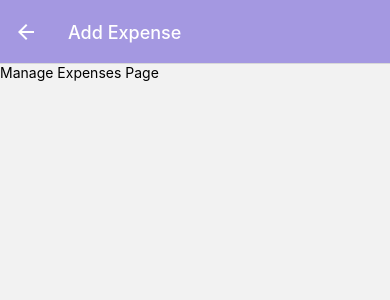
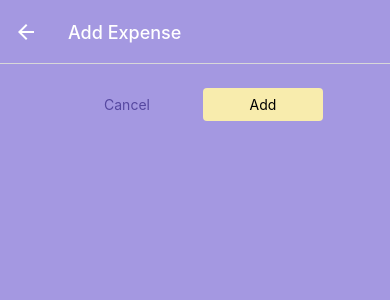
Before and after one commit to b-lauren/ExpensesApp, a React Native app: screen /ManageExpenses in a window 390 px wide. Shown: the top 300 px of the page. Built offline with nearby package versions, Linux system fonts and the light colour scheme.

Commit message:
adding manage expenses buttons

```diff
--- /dev/null
+++ b/components/UI/Button.jsx
@@ -0,0 +1,40 @@
+import { Text, View, Pressable, StyleSheet } from 'react-native';
+import { GlobalStyles } from '../../constants/styles';
+
+export const Button = ({ children, onPress, mode, style }) => {
+  return (
+    <View style={style}>
+      <Pressable
+        onPress={onPress}
+        style={({ pressed }) => pressed && styles.pressed}
+      >
+        <View style={[styles.button, mode === 'flat' && styles.flat]}>
+          <Text style={[styles.buttonText, mode === 'flat' && styles.flatText]}>
+            {children}
+          </Text>
+        </View>
+      </Pressable>
+    </View>
+  );
+};
+
+const styles = StyleSheet.create({
+  button: {
+    borderRadius: 4,
+    padding: 8,
+    backgroundColor: GlobalStyles.tertiary100,
+  },
+  flat: {
+    backgroundColor: 'transparent',
+  },
+  buttonText: {
+    textAlign: 'center',
+  },
+  flatText: {
+    color: GlobalStyles.primary200,
+  },
+  pressed: {
+    opacity: 0.75,
+    backgroundColor: GlobalStyles.primary100,
+  },
+});
--- a/screens/ManageExpenses.jsx
+++ b/screens/ManageExpenses.jsx
@@ -1,5 +1,8 @@
-import { Text, View } from 'react-native';
+import { Text, View, StyleSheet } from 'react-native';
 import { useLayoutEffect } from 'react';
+import { FontAwesome } from '@expo/vector-icons';
+import { GlobalStyles } from '../constants/styles';
+import { Button } from '../components/UI/Button';
 
 export const ManageExpenses = ({ route, navigation }) => {
   const editedExpenseId = route.params?.expenseId;
@@ -11,9 +14,65 @@ export const ManageExpenses = ({ route, navigation }) => {
     });
   }, [navigation, editingExpense]);
 
+  const deleteExpense = () => {
+    console.log('deleted expense');
+    navigation.goBack();
+  };
+
+  const cancelHandler = () => {
+    console.log('cancel');
+    navigation.goBack();
+  };
+
+  const confirmHandler = () => {
+    console.log('cancel');
+    navigation.goBack();
+  };
+
   return (
-    <View>
-      <Text>Manage Expenses Page</Text>
+    <View style={styles.mainContainer}>
+      <View style={styles.buttonContainer}>
+        <Button style={styles.buttons} mode="flat" onPress={cancelHandler}>
+          Cancel
+        </Button>
+        <Button style={styles.buttons} onPress={confirmHandler}>
+          {editingExpense ? 'Edit' : 'Add'}
+        </Button>
+      </View>
+      {editingExpense && (
+        <View style={styles.deleteContainer}>
+          <FontAwesome
+            name="trash-o"
+            size={28}
+            color="black"
+            onPress={deleteExpense}
+          />
+        </View>
+      )}
     </View>
   );
 };
+
+const styles = StyleSheet.create({
+  mainContainer: {
+    flex: 1,
+    padding: 24,
+    backgroundColor: GlobalStyles.primary100,
+  },
+  deleteContainer: {
+    marginTop: 16,
+    paddingTop: 8,
+    borderTopWidth: 2,
+    borderTopColor: GlobalStyles.tertiary100,
+    alignItems: 'center',
+  },
+  buttonContainer: {
+    flexDirection: 'row',
+    justifyContent: 'center',
+    alignItems: 'center',
+  },
+  buttons: {
+    minWidth: 120,
+    marginHorizontal: 8,
+  },
+});
```
